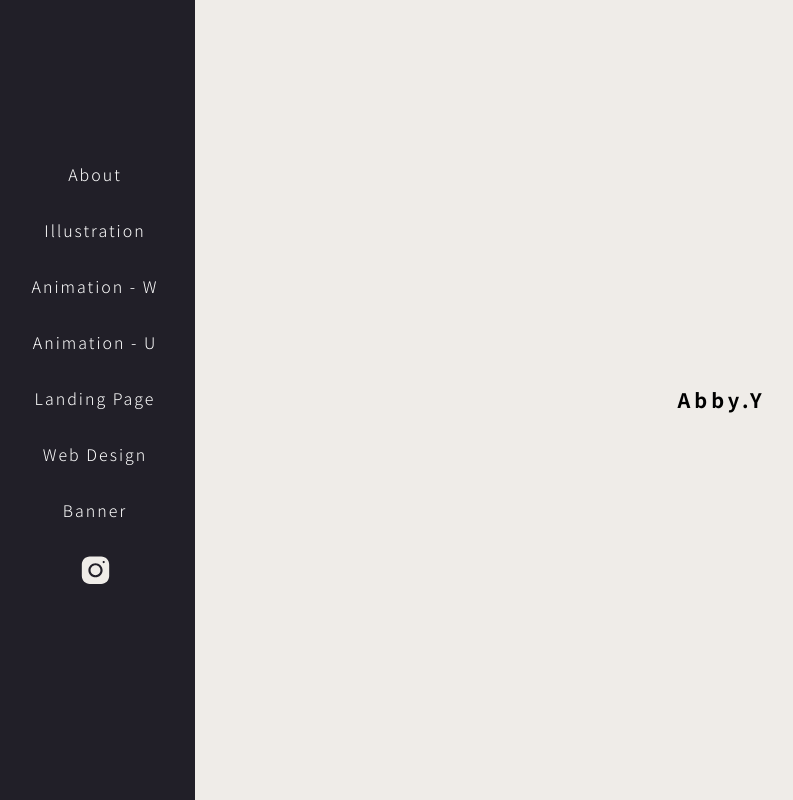
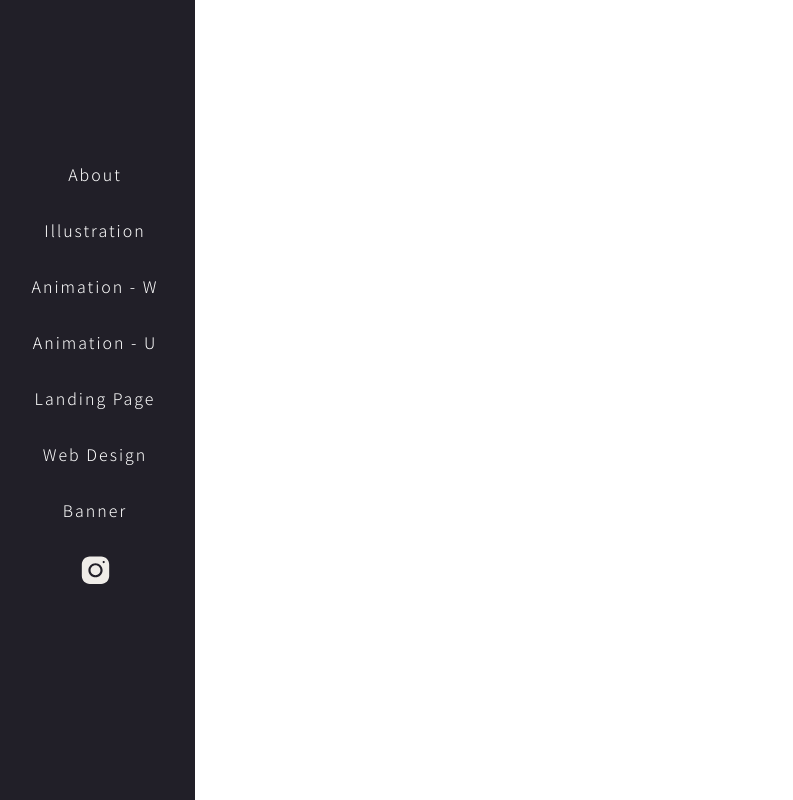
Before and after one commit to chiquzt/portfolio, a React (Create React App) app: page / in a window 1280 px wide. Shown: the whole page, without its empty margins (5-798 px from the left). Built offline with nearby package versions, Linux system fonts and the light colour scheme.

Commit message:
change routes

```diff
--- a/src/App.js
+++ b/src/App.js
@@ -30,7 +30,7 @@ function App() {
                     {/* =========================== */}
 
                     {/* home路由 */}
-                    <Route path="" element={<MainPage />} />
+                    <Route path="/portfolio" element={<MainPage />} />
 
                     {/* banner路由 */}
                     <Route path="/portfolio/banner" element={<Banner />} />
--- a/src/components/Nav.jsx
+++ b/src/components/Nav.jsx
@@ -22,7 +22,7 @@ function Nav() {
                 <div className="nav">
                     <ul className="menu">
                         <li>
-                            <Link to="">About</Link>
+                            <Link to="/portfolio">About</Link>
                         </li>
                         <li>
                             <Link to="/portfolio/illustration">
```
